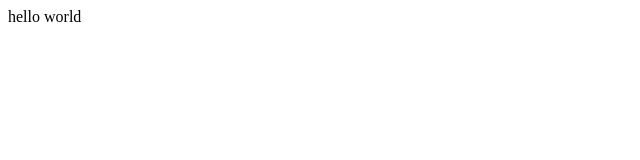
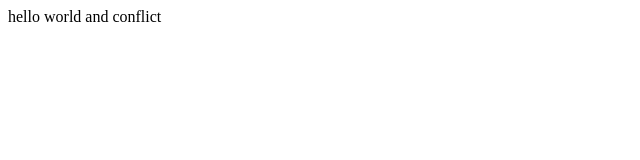
Before and after one commit to Gohil-Rudra/local, a plain HTML site: page index.html in a window 1280 px wide. Shown: the full height of the page, 0-640 px from the left. Drawn offline with Linux system fonts and the light colour scheme.

Commit message:
conflict to hoke rahega

```diff
--- a/index.html
+++ b/index.html
@@ -1 +1 @@
-<p>hello world</p>
+<p>hello world and conflict</p>
```
